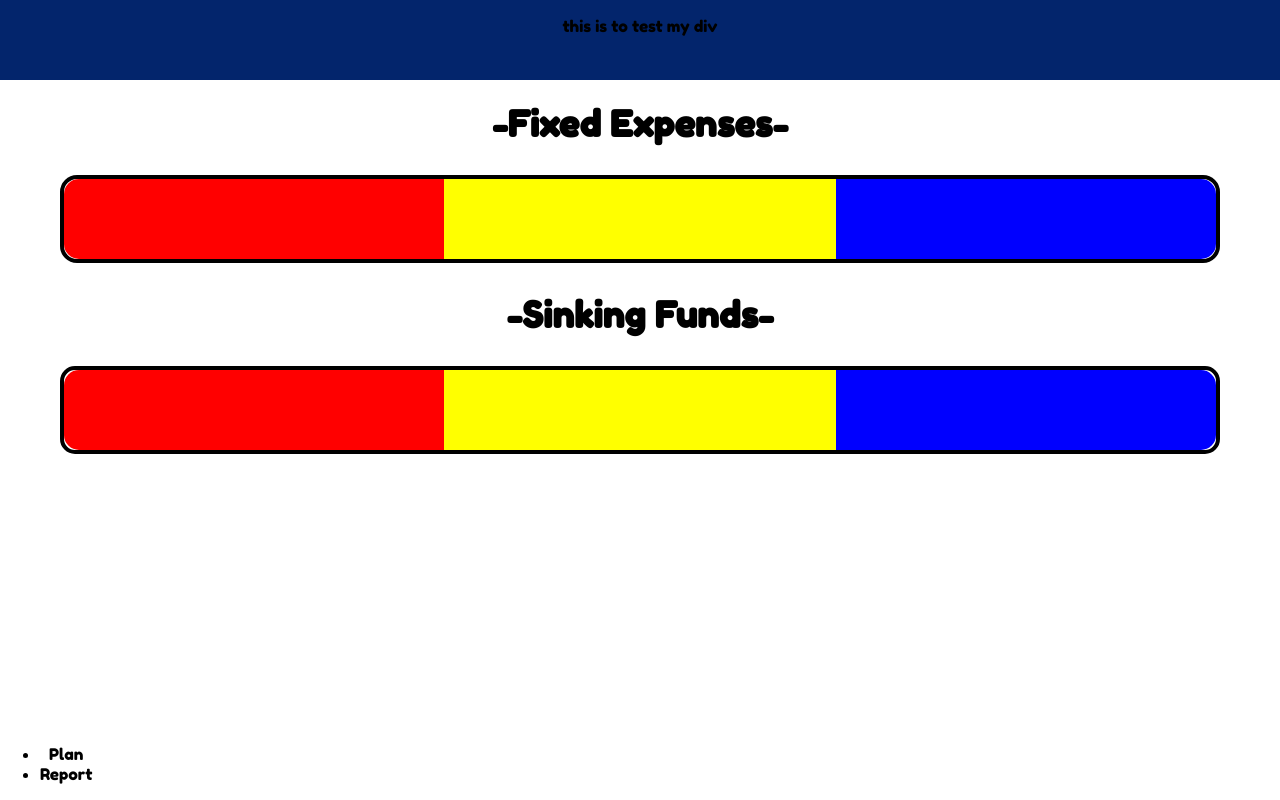
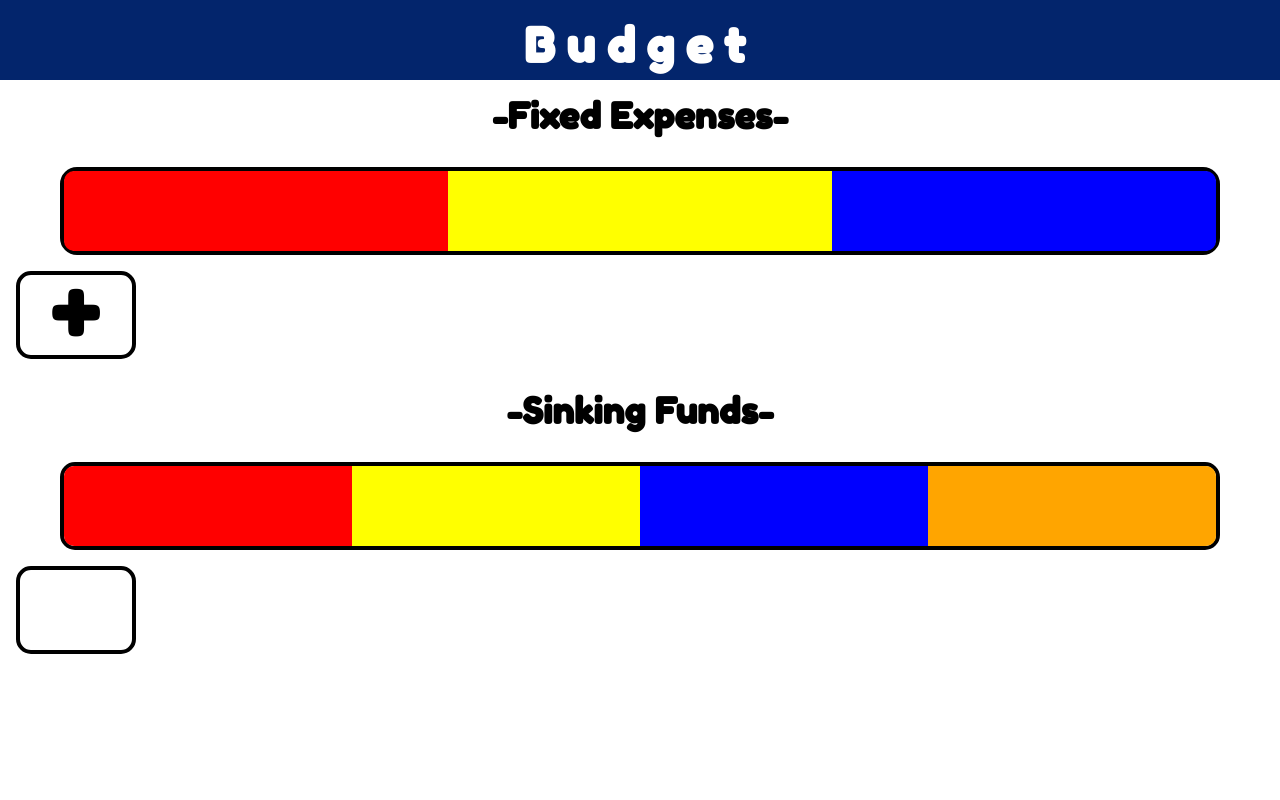
Before and after one commit to bhawkes3/Portfolio, a plain HTML site: page budget/index.html in a window 1280 px wide. Drawn offline with Linux system fonts and the light colour scheme.

Commit message:
class update

```diff
--- a/budget/index.html
+++ b/budget/index.html
@@ -10,7 +10,7 @@
 <body>
     <header>
         <section class='banner'>
-            <p>this is to test my div</p>
+            <h1>Budget</h1>
         </section>
     </header>
     <main>
@@ -21,26 +21,27 @@
 
         <!--this is the first box for fixed expenses. Ther user will be able to add new ones-->
         <section class='fixedBox'>
-            <div class='name'>
+            <div class='f-name'>
 
             </div>
-            <div class='planned'>
+            <div class='f-planned'>
 
             </div>
-            <div class='actual'>
+            <div class='f-actual'>
 
             </div>
         </section>
         <section class='last'>
             <div class='createNew'>
+                <p>+</p>
+        </div id='f-total-box'>
+
+            <div class='f-totalPlanned'>
 
             </div>
-            <div class='totalPlanned'>
+            <div class='f-totalActual'>
 
-            </div>
-            <div class='totalActual'>
-
-            </div>
+        </div>
         </section>
 
         <!--fixed expenses section-->
@@ -49,16 +50,16 @@
             </div>
             <!--this is the first box for sinking funds. The user will be able to add new ones-->
         <section class='sinkingBox'>
-                <div class='name'>
+                <div class='s-name'>
 
                 </div>
-                <div class='planned'>
+                <div class='s-planned'>
 
                 </div>
-                <div class='actual'>
+                <div class='s-actual'>
 
                 </div>
-                <div class='total'>
+                <div class='s-total'>
                 </div>
             </section>
             <section class='last'>
@@ -77,13 +78,12 @@
                 </section>
     </main>
 
-    <nav class='nav'>
+   <!-- <nav class='nav'>
         <ul>
-            <li>Plan</li>
-            <li>Report</li>
+            <li><a>Plan</a></li>
+            <li><a>Report</a></li>
         </ul>
-
-    </nav>
+    </nav>-->
     <script>src='script.js'</script>
 </body>
 </html>
--- a/budget/styles.css
+++ b/budget/styles.css
@@ -4,7 +4,7 @@
 
 
 .banner {
-    height: 5em;
+    height: 5rem;
     width: 100%;
     margin: 0 auto;
     padding: 0;
@@ -12,7 +12,13 @@
     overflow: auto;
     margin-bottom: -.5em;
     text-align: center;
+    color: white;
+    font-size: 2rem;
 
+}
+.banner h1 {
+    margin-top: 1rem;
+    letter-spacing: .7rem;
 
 }
 
@@ -21,7 +27,6 @@ body {
     font-family: 'Fredoka One', cursive;
     margin: 0 auto;
     max-width: 100vw;
-
 }
 
 .heading {
@@ -41,6 +46,7 @@ body {
     height: 5em;
     width: 90%;
     display: flex;
+    margin-bottom: 2em;
 }
 .sinkingBox {
     margin: 0 auto;
@@ -50,45 +56,97 @@ body {
     width: 90%;
     display: flex;
 }
-.name {
+.f-name {
     background-color: red;
     height: 5em;
-    width: 33%;
-    border-top-left-radius: 15px;
-    border-bottom-left-radius: 15px;
+    width: 35%;
+    border-top-left-radius: 10px;
+    border-bottom-left-radius: 10px;
 }
-.planned {
+.f-planned {
     background-color: yellow;
     height: 5em;
-    width: 34%;
+    width: 35%;
 }
-.actual {
+.f-actual {
     background-color: blue;
     height: 5em;
-    width: 33%;
-    border-top-right-radius: 15px;
-    border-bottom-right-radius: 15px;
+    width: 35%;
+    border-top-right-radius: 10px;
+    border-bottom-right-radius: 10px;
 }
+.sinkingBox {
+    margin: 0 auto;
+    border: black solid 4px;
+    border-radius: 15px;
+    height: 5em;
+    width: 90%;
+    display: flex;
+    margin-bottom: 2em;
+}
+.s-name {
+    background-color: red;
+    height: 5em;
+    width: 25%;
+    border-top-left-radius: 10px;
+    border-bottom-left-radius: 10px;
+}
+.s-planned {
+    background-color: yellow;
+    height: 5em;
+    width: 25%;
+}
+.s-actual {
+    background-color: blue;
+    height: 5em;
+    width: 25%;
+}
+ .s-total {
+    background-color: orange;
+    height: 5em;
+    width: 25%;
+    border-top-right-radius: 10px;
+    border-bottom-right-radius: 10px;
+ }
 .last {
-
+    display: flex;
 }
 .createNew {
-
+    margin-top: -1rem;
+    border: black solid 4px;
+    border-radius: 15px;
+    height: 4rem;
+    width: 7rem;
+    margin-left: 1rem;
+    text-align: center;
+    padding: 1rem 0 0 0;
+    font-size: 100px;
+    text-align: center;
 }
-.totalPlanned {
-
+.createNew p {
+    margin-top: -3rem;
 }
-.totalActual {
-
+#f-total-box {
+    border: black solid 4px;
+    height: 4rem;
+    width: 14rem;
+}
+.f-totalPlanned {
+    size: 4rem;
+    background-color: aquamarine;
+}
+.f-totalActual {
+    background-color: blueviolet;
 }
 .totalTotal {
 
 }
 
-/* need to fix this */
-.nav {
-display: flex;
-position: fixed;
-bottom: 0;
-text-align: center;
-}
+/* I TOOK THIS OUT BECAUSE I DON'T NEED IT
+ .nav > ul{
+    display: flex;
+    flex-direction: row;
+    align-items: flex-end;
+    justify-content: space-between;
+    position: fixed;
+} */
```
